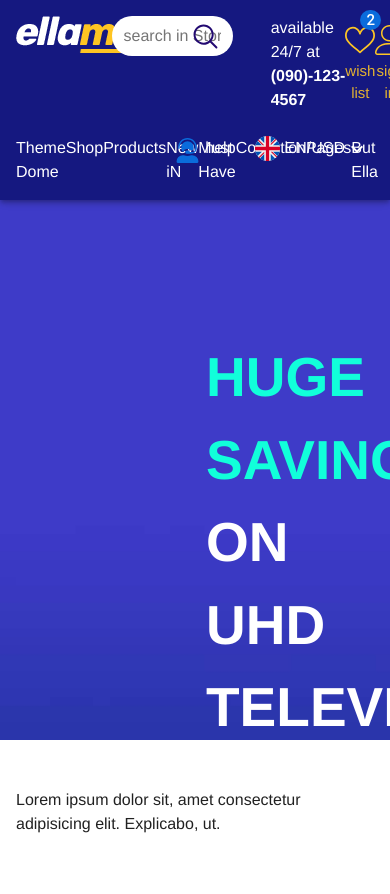
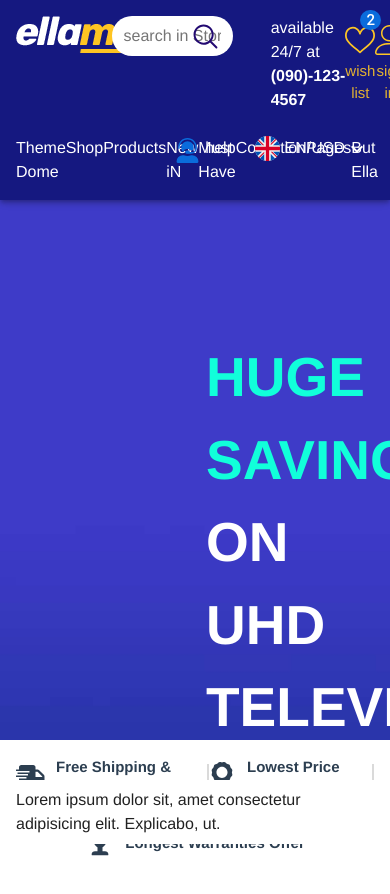
Before and after one commit to Vue-Project/ellamarkt, a Vue app: page / in a window 390 px wide. Shown: the top 894 px of the page. Built offline with nearby package versions, Linux system fonts and the light colour scheme.

Commit message:
feat(home): add features section with SVG icons
Introduce a new features section to the home view, including three SVG icons for "Free Shipping & Returns", "Lowest Price Guarantee", and "Longest Warranties Offer". The icons are styled consistently and integrated into a responsive layout.

```diff
--- /dev/null
+++ b/src/components/SVG/CartTruckIcon.vue
@@ -0,0 +1,35 @@
+<template>
+    <div class="cart-truck">
+        <svg
+            aria-hidden="true"
+            focusable="false"
+            data-prefix="fas"
+            data-icon="shipping-fast"
+            role="img"
+            xmlns="http://www.w3.org/2000/svg"
+            viewBox="0 0 640 512"
+            class="svg-inline--fa fa-shipping-fast fa-w-20 fa-3x"
+        >
+            <path
+                fill="currentColor"
+                d="M624 352h-16V243.9c0-12.7-5.1-24.9-14.1-33.9L494 110.1c-9-9-21.2-14.1-33.9-14.1H416V48c0-26.5-21.5-48-48-48H112C85.5 0 64 21.5 64 48v48H8c-4.4 0-8 3.6-8 8v16c0 4.4 3.6 8 8 8h272c4.4 0 8 3.6 8 8v16c0 4.4-3.6 8-8 8H40c-4.4 0-8 3.6-8 8v16c0 4.4 3.6 8 8 8h208c4.4 0 8 3.6 8 8v16c0 4.4-3.6 8-8 8H8c-4.4 0-8 3.6-8 8v16c0 4.4 3.6 8 8 8h208c4.4 0 8 3.6 8 8v16c0 4.4-3.6 8-8 8H64v128c0 53 43 96 96 96s96-43 96-96h128c0 53 43 96 96 96s96-43 96-96h48c8.8 0 16-7.2 16-16v-32c0-8.8-7.2-16-16-16zM160 464c-26.5 0-48-21.5-48-48s21.5-48 48-48 48 21.5 48 48-21.5 48-48 48zm320 0c-26.5 0-48-21.5-48-48s21.5-48 48-48 48 21.5 48 48-21.5 48-48 48zm80-208H416V144h44.1l99.9 99.9V256z"
+                class=""
+            ></path>
+        </svg>
+    </div>
+</template>
+<script>
+export default {
+    name: "CartTruck",
+};
+</script>
+<style scoped>
+svg {
+    width: 30px;
+    height: 30px;
+    margin: 0;
+    position: relative;
+    top: 2px;
+    fill: #fdc525;
+}
+</style>
--- /dev/null
+++ b/src/components/SVG/LongestOfferIcon.vue
@@ -0,0 +1,35 @@
+<template>
+    <div class="heart-icon">
+        <svg
+            aria-hidden="true"
+            focusable="false"
+            data-prefix="fas"
+            data-icon="trophy-alt"
+            role="img"
+            xmlns="http://www.w3.org/2000/svg"
+            viewBox="0 0 576 512"
+            class="svg-inline--fa fa-trophy-alt fa-w-18 fa-3x"
+        >
+            <path
+                fill="currentColor"
+                d="M552 64H448V24c0-13.3-10.7-24-24-24H152c-13.3 0-24 10.7-24 24v40H24C10.7 64 0 74.7 0 88v56c0 66.5 77.9 131.7 171.9 142.4C203.3 338.5 240 360 240 360v72h-48c-35.3 0-64 20.7-64 56v12c0 6.6 5.4 12 12 12h296c6.6 0 12-5.4 12-12v-12c0-35.3-28.7-56-64-56h-48v-72s36.7-21.5 68.1-73.6C498.4 275.6 576 210.3 576 144V88c0-13.3-10.7-24-24-24zM64 144v-16h64.2c1 32.6 5.8 61.2 12.8 86.2-47.5-16.4-77-49.9-77-70.2zm448 0c0 20.2-29.4 53.8-77 70.2 7-25 11.8-53.6 12.8-86.2H512v16zm-127.3 4.7l-39.6 38.6 9.4 54.6c1.7 9.8-8.7 17.2-17.4 12.6l-49-25.8-49 25.8c-8.8 4.6-19.1-2.9-17.4-12.6l9.4-54.6-39.6-38.6c-7.1-6.9-3.2-19 6.7-20.5l54.8-8 24.5-49.6c4.4-8.9 17.1-8.9 21.5 0l24.5 49.6 54.8 8c9.6 1.5 13.5 13.6 6.4 20.5z"
+                class=""
+            ></path>
+        </svg>
+    </div>
+</template>
+<script>
+export default {
+    name: "LogestOfferIcon",
+};
+</script>
+<style scoped>
+svg {
+    width: 30px;
+    height: 30px;
+    margin: 0;
+    position: relative;
+    top: 2px;
+    fill: #fdc525;
+}
+</style>
--- /dev/null
+++ b/src/components/SVG/LowestPriceIcon.vue
@@ -0,0 +1,26 @@
+<template>
+    <div class="lowest-price">
+        <svg aria-hidden="true" focusable="false" data-prefix="fas" data-icon="award" role="img" xmlns="http://www.w3.org/2000/svg" viewBox="0 0 384 512" class="svg-inline--fa fa-award fa-w-12 fa-3x">
+            <path
+                fill="currentColor"
+                d="M97.12 362.63c-8.69-8.69-4.16-6.24-25.12-11.85-9.51-2.55-17.87-7.45-25.43-13.32L1.2 448.7c-4.39 10.77 3.81 22.47 15.43 22.03l52.69-2.01L105.56 507c8 8.44 22.04 5.81 26.43-4.96l52.05-127.62c-10.84 6.04-22.87 9.58-35.31 9.58-19.5 0-37.82-7.59-51.61-21.37zM382.8 448.7l-45.37-111.24c-7.56 5.88-15.92 10.77-25.43 13.32-21.07 5.64-16.45 3.18-25.12 11.85-13.79 13.78-32.12 21.37-51.62 21.37-12.44 0-24.47-3.55-35.31-9.58L252 502.04c4.39 10.77 18.44 13.4 26.43 4.96l36.25-38.28 52.69 2.01c11.62.44 19.82-11.27 15.43-22.03zM263 340c15.28-15.55 17.03-14.21 38.79-20.14 13.89-3.79 24.75-14.84 28.47-28.98 7.48-28.4 5.54-24.97 25.95-45.75 10.17-10.35 14.14-25.44 10.42-39.58-7.47-28.38-7.48-24.42 0-52.83 3.72-14.14-.25-29.23-10.42-39.58-20.41-20.78-18.47-17.36-25.95-45.75-3.72-14.14-14.58-25.19-28.47-28.98-27.88-7.61-24.52-5.62-44.95-26.41-10.17-10.35-25-14.4-38.89-10.61-27.87 7.6-23.98 7.61-51.9 0-13.89-3.79-28.72.25-38.89 10.61-20.41 20.78-17.05 18.8-44.94 26.41-13.89 3.79-24.75 14.84-28.47 28.98-7.47 28.39-5.54 24.97-25.95 45.75-10.17 10.35-14.15 25.44-10.42 39.58 7.47 28.36 7.48 24.4 0 52.82-3.72 14.14.25 29.23 10.42 39.59 20.41 20.78 18.47 17.35 25.95 45.75 3.72 14.14 14.58 25.19 28.47 28.98C104.6 325.96 106.27 325 121 340c13.23 13.47 33.84 15.88 49.74 5.82a39.676 39.676 0 0 1 42.53 0c15.89 10.06 36.5 7.65 49.73-5.82zM97.66 175.96c0-53.03 42.24-96.02 94.34-96.02s94.34 42.99 94.34 96.02-42.24 96.02-94.34 96.02-94.34-42.99-94.34-96.02z"
+                class=""
+            ></path>
+        </svg>
+    </div>
+</template>
+<script>
+export default {
+    name: "LowestPriceIcon",
+};
+</script>
+<style scoped>
+svg {
+    width: 30px;
+    height: 30px;
+    margin: 0;
+    position: relative;
+    top: 2px;
+    fill: #fdc525;
+}
+</style>
--- /dev/null
+++ b/src/components/home/TheFeatures.vue
@@ -0,0 +1,72 @@
+<template>
+    <section class="features">
+        <v-container>
+            <v-row>
+                <v-col>
+                    <div class="features-box">
+                        <CartTruck />
+                        <h5>Free Shipping & Returns</h5>
+                    </div>
+                </v-col>
+                <v-col>
+                    <div class="features-box lines">
+                        <LowestPrice />
+                        <h5>Lowest Price Guarantee</h5>
+                    </div>
+                </v-col>
+                <v-col>
+                    <div class="features-box">
+                        <LongestOffer />
+                        <h5>Longest Warranties Offer</h5>
+                    </div>
+                </v-col>
+            </v-row>
+        </v-container>
+    </section>
+</template>
+<script>
+import CartTruck from "../SVG/CartTruckIcon.vue";
+import LowestPrice from "../SVG/LowestPriceIcon.vue";
+import LongestOffer from "../SVG/LongestOfferIcon.vue";
+
+export default {
+    components: {
+        CartTruck,
+        LowestPrice,
+        LongestOffer,
+    },
+};
+</script>
+<style lang="scss">
+.features-box {
+    display: flex;
+    align-items: center;
+    justify-content: center;
+    position: relative;
+    svg {
+        margin-right: 10px;
+    }
+    h5 {
+        font-size: 15px;
+        font-weight: 600;
+    }
+}
+.lines {
+    &::after {
+        content: "";
+        width: 2px;
+        height: 30px;
+        background-color: #dadada;
+        position: absolute;
+        right: 0;
+    }
+    &::before {
+        content: "";
+        width: 2px;
+        height: 30px;
+        background-color: #dadada;
+        position: absolute;
+        left: 0;
+    }
+}
+</style>
--- a/src/views/HomeView.vue
+++ b/src/views/HomeView.vue
@@ -1,15 +1,18 @@
 <template>
     <HeroSection />
+    <TheFeatures />
 </template>
 
 <script>
 // @ is an alias to /src
 import HeroSection from "@/components/home/HeroSection.vue";
+import TheFeatures from "@/components/home/TheFeatures.vue";
 
 export default {
     name: "HomeView",
     components: {
         HeroSection,
+        TheFeatures,
     },
 };
 </script>
```
